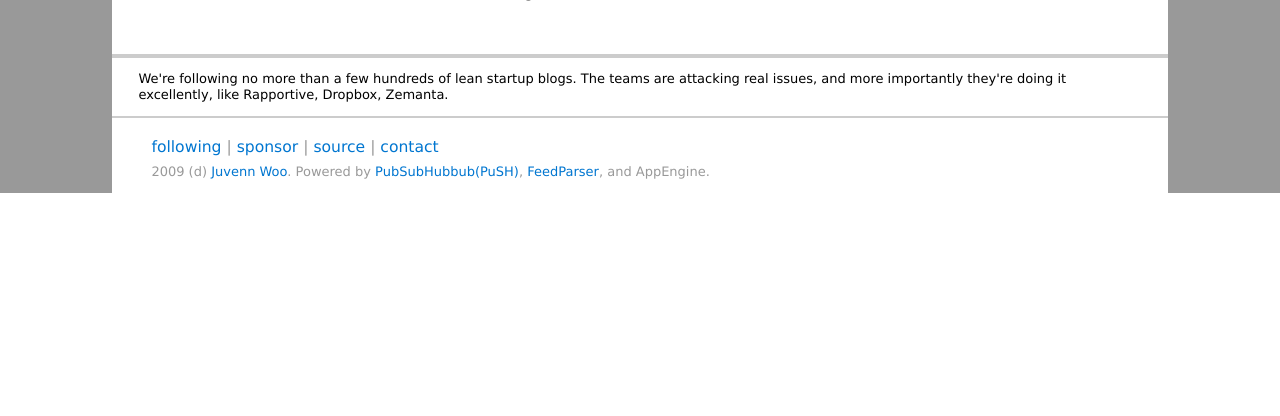
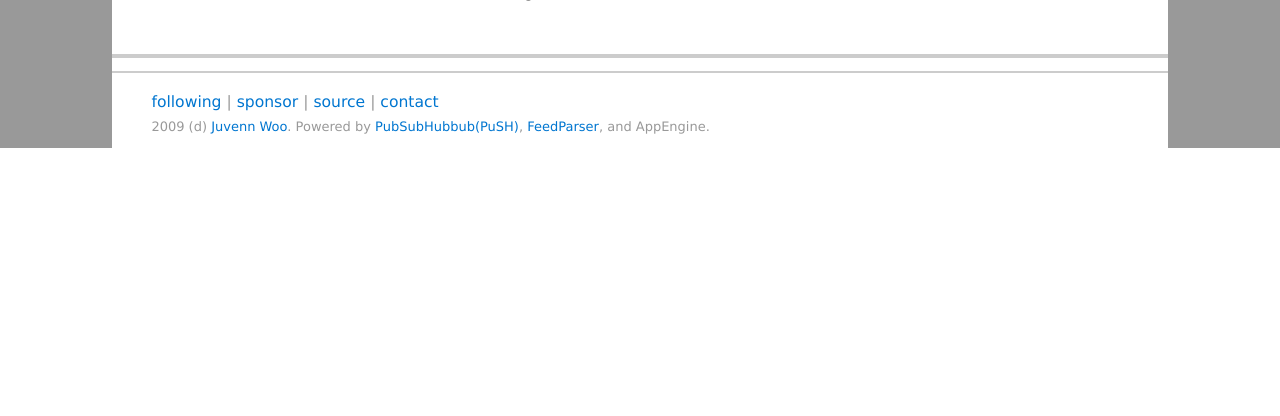
Before and after one commit to juvenn/microupdater, a Django app: template templates/following.html in a window 1280 px wide. Shown: the part 90-506 px from the top of the page. Run offline with Django 3.2, Linux system fonts and the light colour scheme; the template is opened without the code that fills it, so the values that code supplies are empty; some libraries are stand-ins or nearby versions.

Commit message:
eleminate following comment paragraph

```diff
--- a/templates/following.html
+++ b/templates/following.html
@@ -3,12 +3,6 @@
 {% block bd %}
   <div id="bd">
     <div class="section">
-      <p>
-      We're following no more than a few hundreds of lean startup
-      blogs. The teams are attacking real issues, and more importantly
-      they're doing it excellently, like Rapportive, Dropbox, Zemanta.
-      </p>
-
       <ol class="collection">
 	{% for c in channels %}
 	<li class="item">
```
